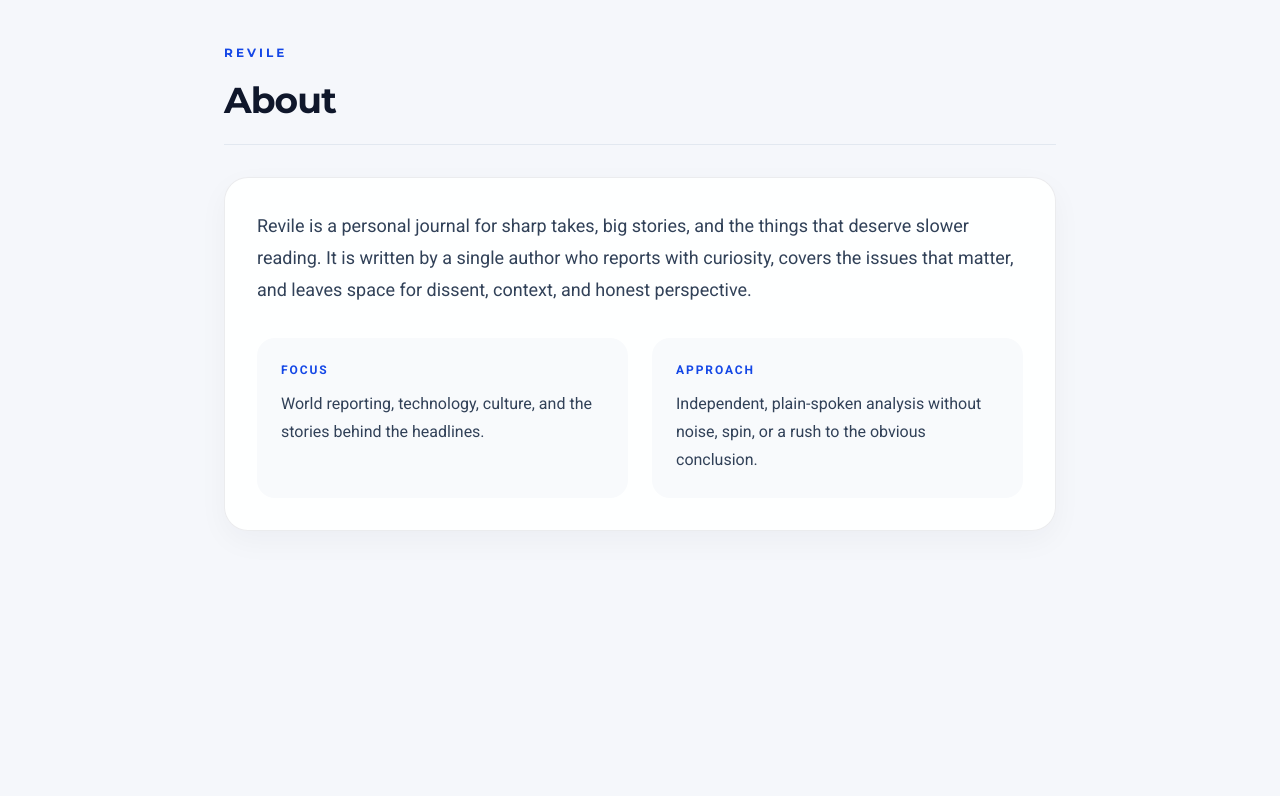
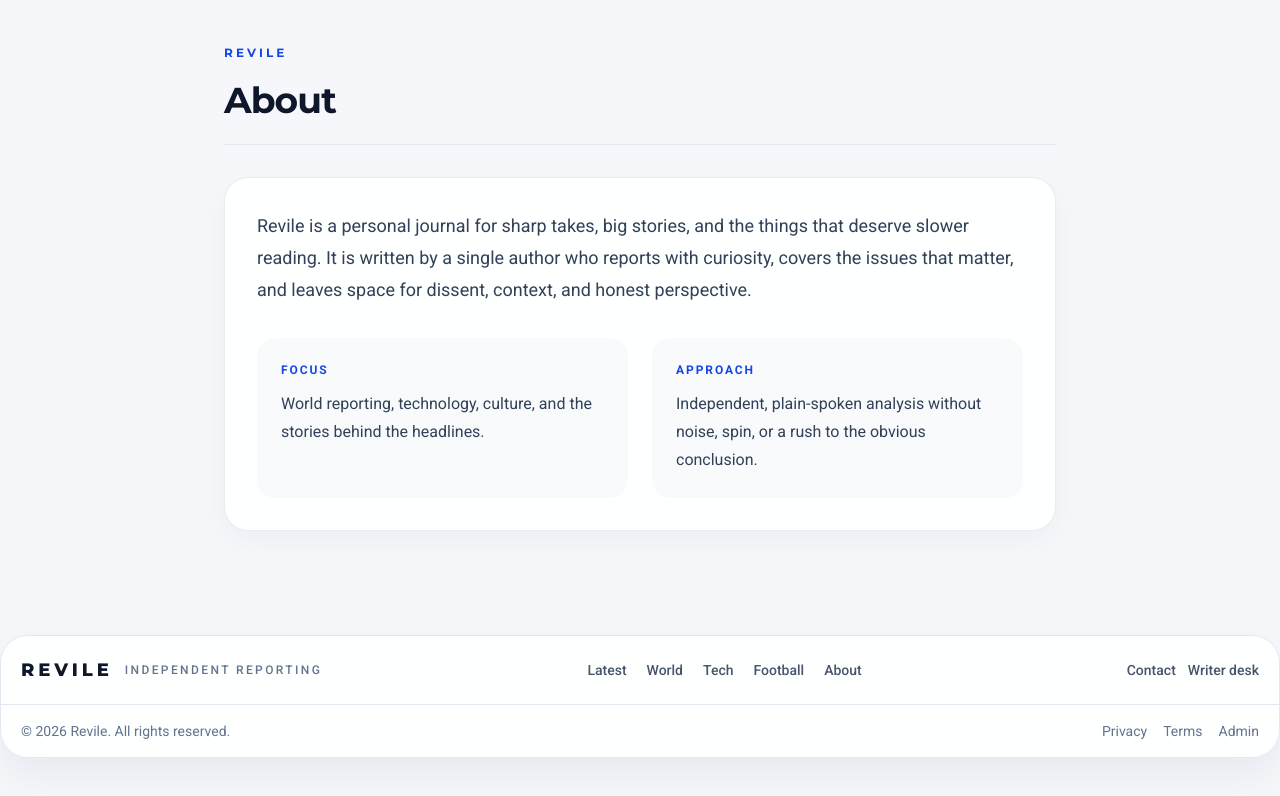
Before and after one commit to go-obito/revile-blog, a Next.js app: page /about in a window 1280 px wide. Shown: the top 796 px of the page. Built offline with nearby package versions, Linux system fonts and the light colour scheme.

Commit message:
feat: add SiteFooter component and integrate it into About, Post, and Tag pages; create social media icons and footer layout

```diff
--- a/src/app/about/page.tsx
+++ b/src/app/about/page.tsx
@@ -1,7 +1,9 @@
 import Link from "next/link";
+import { SiteFooter } from "@/components/SiteFooter";
 
 export default function AboutPage() {
   return (
+    <>
       <main className="mx-auto max-w-4xl px-4 py-10 sm:px-6 lg:px-8">
         <header className="mb-8 border-b border-slate-200 pb-6">
           <Link href="/" className="logo text-xs font-bold uppercase tracking-[0.26em] text-blue-700 hover:text-blue-900">Revile</Link>
@@ -31,5 +33,7 @@ export default function AboutPage() {
           </div>
         </article>
       </main>
+      <SiteFooter />
+    </>
   );
 }
--- a/src/app/posts/[slug]/page.tsx
+++ b/src/app/posts/[slug]/page.tsx
@@ -7,6 +7,7 @@ import { Post } from "@/lib/models/Post";
 import { Comment } from "@/lib/models/Comment";
 import { serializeComment } from "@/lib/serialize";
 import { MarkdownView } from "@/components/MarkdownView";
+import { SiteFooter } from "@/components/SiteFooter";
 import { TagPill } from "@/components/TagPill";
 
 const NAV_ITEMS = [
@@ -54,6 +55,7 @@ export default async function PostPage({ params }: { params: Promise<{ slug: str
   const publishedDate = post.publishedAt ? new Date(post.publishedAt).toLocaleDateString("en-US", { month: "short", day: "numeric", year: "numeric" }) : "Draft";
 
   return (
+    <>
     <main className="min-h-screen bg-[radial-gradient(circle_at_top,_rgba(59,130,246,0.12),_transparent_35%),linear-gradient(180deg,#f8fbff_0%,#eef4ff_100%)] text-slate-900">
       <header className="sticky top-0 z-50 border-b border-slate-200/80 bg-white/80 backdrop-blur-xl">
         <div className="mx-auto flex max-w-7xl items-center justify-between gap-4 px-4 py-3 sm:px-6 lg:px-8">
@@ -167,5 +169,7 @@ export default async function PostPage({ params }: { params: Promise<{ slug: str
         </article>
       </div>
     </main>
+    <SiteFooter />
+    </>
   );
 }
--- a/src/app/tags/[tag]/page.tsx
+++ b/src/app/tags/[tag]/page.tsx
@@ -2,6 +2,7 @@ import Link from "next/link";
 import { dbConnect } from "@/lib/db";
 import { Post } from "@/lib/models/Post";
 import { PostCard } from "@/components/PostCard";
+import { SiteFooter } from "@/components/SiteFooter";
 import { serializePost } from "@/lib/serialize";
 
 export default async function TagPage({ params }: { params: Promise<{ tag: string }> }) {
@@ -11,6 +12,7 @@ export default async function TagPage({ params }: { params: Promise<{ tag: strin
   const items = posts.map((post) => serializePost(post as Parameters<typeof serializePost>[0]));
 
   return (
+    <>
       <main className="mx-auto max-w-6xl px-4 py-10 sm:px-6 lg:px-8">
         <header className="mb-8 border-b border-stone-200 pb-6">
           <Link href="/" className="text-xs font-medium uppercase tracking-[0.22em] text-stone-500 hover:text-stone-900">Revile Blog</Link>
@@ -25,5 +27,7 @@ export default async function TagPage({ params }: { params: Promise<{ tag: strin
           <div className="rounded-2xl border border-dashed border-stone-300 bg-white p-12 text-center text-stone-600">No stories match this tag yet.</div>
         )}
       </main>
+      <SiteFooter />
+    </>
   );
 }
--- /dev/null
+++ b/src/components/facebook-icon.tsx
@@ -0,0 +1,12 @@
+export function FacebookIcon(props: React.ComponentProps<"svg">) {
+	return (
+		<svg
+			fill="currentColor"
+			viewBox="0 0 24 24"
+			xmlns="http://www.w3.org/2000/svg"
+			{...props}
+		>
+			<path d="M24,12.073c0,5.989-4.394,10.954-10.13,11.855v-8.363h2.789l0.531-3.46H13.87V9.86c0-0.947,0.464-1.869,1.95-1.869h1.509V5.045c0,0-1.37-0.234-2.679-0.234c-2.734,0-4.52,1.657-4.52,4.656v2.637H7.091v3.46h3.039v8.363C4.395,23.025,0,18.061,0,12.073c0-6.627,5.373-12,12-12S24,5.445,24,12.073z" />
+		</svg>
+	);
+}
--- /dev/null
+++ b/src/components/footer.tsx
@@ -0,0 +1,64 @@
+import Link from "next/link";
+
+const NAV_ITEMS = [
+	{ label: "Latest", href: "/" },
+	{ label: "World", href: "/tags/world" },
+	{ label: "Tech", href: "/tags/tech" },
+	{ label: "Football", href: "/tags/football" },
+	{ label: "About", href: "/about" },
+];
+
+export function Footer() {
+	return (
+		<footer className="mt-16">
+			<div className="mx-auto max-w-7xl rounded-[28px] border border-slate-200 bg-white/90 shadow-[0_18px_40px_rgba(15,23,42,0.06)] backdrop-blur-sm">
+				<div className="flex flex-col gap-5 px-5 py-5 md:flex-row md:items-center md:justify-between">
+					<div className="flex items-center gap-3">
+						<Link href="/" className="logo text-lg font-extrabold tracking-[0.22em] text-slate-900 hover:text-blue-700">
+							REVILE
+						</Link>
+						<span className="hidden text-xs font-medium uppercase tracking-[0.2em] text-slate-500 sm:inline-block">
+							Independent reporting
+						</span>
+					</div>
+
+					<nav className="flex flex-wrap items-center gap-3 text-sm font-medium text-slate-600 md:gap-5">
+						{NAV_ITEMS.map((item) => (
+							<Link
+								key={item.label}
+								href={item.href}
+								className="transition hover:text-slate-900"
+							>
+								{item.label}
+							</Link>
+						))}
+					</nav>
+
+					<div className="flex items-center gap-3 text-sm font-medium text-slate-600">
+						<a href="mailto:hello@revile.com" className="transition hover:text-slate-900">
+							Contact
+						</a>
+						<Link href="/admin/login" className="transition hover:text-slate-900">
+							Writer desk
+						</Link>
+					</div>
+				</div>
+
+				<div className="flex flex-col gap-2 border-t border-slate-200 px-5 py-4 text-sm text-slate-500 md:flex-row md:items-center md:justify-between">
+					<p>&copy; {new Date().getFullYear()} Revile. All rights reserved.</p>
+					<div className="flex flex-wrap items-center gap-4">
+						<Link href="/about" className="hover:text-slate-900">
+							Privacy
+						</Link>
+						<Link href="/about" className="hover:text-slate-900">
+							Terms
+						</Link>
+						<Link href="/admin/login" className="hover:text-slate-900">
+							Admin
+						</Link>
+					</div>
+				</div>
+			</div>
+		</footer>
+	);
+}
--- /dev/null
+++ b/src/components/instagram-icon.tsx
@@ -0,0 +1,12 @@
+export function InstagramIcon(props: React.ComponentProps<"svg">) {
+	return (
+		<svg
+			fill="currentColor"
+			viewBox="0 0 24 24"
+			xmlns="http://www.w3.org/2000/svg"
+			{...props}
+		>
+			<path d="M12 2.163c3.204 0 3.584.012 4.85.07 3.252.148 4.771 1.691 4.919 4.919.058 1.265.069 1.645.069 4.849 0 3.205-.012 3.584-.069 4.849-.149 3.225-1.664 4.771-4.919 4.919-1.266.058-1.644.07-4.85.07-3.204 0-3.584-.012-4.849-.07-3.26-.149-4.771-1.699-4.919-4.92-.058-1.265-.07-1.644-.07-4.849 0-3.204.013-3.583.07-4.849.149-3.227 1.664-4.771 4.919-4.919 1.266-.057 1.645-.069 4.849-.069zm0-2.163c-3.259 0-3.667.014-4.947.072-4.358.2-6.78 2.618-6.98 6.98-.059 1.281-.073 1.689-.073 4.948 0 3.259.014 3.668.072 4.948.2 4.354 2.618 6.78 6.98 6.98 1.281.058 1.689.072 4.948.072 3.259 0 3.668-.014 4.948-.072 4.354-.2 6.782-2.618 6.979-6.98.059-1.28.073-1.689.073-4.948 0-3.259-.014-3.667-.072-4.947-.196-4.354-2.617-6.78-6.979-6.98-1.281-.059-1.69-.073-4.949-.073zm0 5.838c-3.403 0-6.162 2.759-6.162 6.162s2.759 6.163 6.162 6.163 6.162-2.759 6.162-6.163c0-3.403-2.759-6.162-6.162-6.162zm0 10.162c-2.209 0-4-1.79-4-4 0-2.209 1.791-4 4-4s4 1.791 4 4c0 2.21-1.791 4-4 4zm6.406-11.845c-.796 0-1.441.645-1.441 1.44s.645 1.44 1.441 1.44c.795 0 1.439-.645 1.439-1.44s-.644-1.44-1.439-1.44z" />
+		</svg>
+	);
+}
--- /dev/null
+++ b/src/components/x-icon.tsx
@@ -0,0 +1,12 @@
+export function XIcon(props: React.ComponentProps<"svg">) {
+	return (
+		<svg
+			fill="currentColor"
+			viewBox="0 0 24 24"
+			xmlns="http://www.w3.org/2000/svg"
+			{...props}
+		>
+			<path d="m18.9,1.153h3.682l-8.042,9.189,9.46,12.506h-7.405l-5.804-7.583-6.634,7.583H.469l8.6-9.831L0,1.153h7.593l5.241,6.931,6.065-6.931Zm-1.293,19.494h2.039L6.482,3.239h-2.19l13.314,17.408Z" />
+		</svg>
+	);
+}
--- /dev/null
+++ b/src/components/youtube-icon.tsx
@@ -0,0 +1,12 @@
+export function YoutubeIcon(props: React.ComponentProps<"svg">) {
+	return (
+		<svg
+			fill="currentColor"
+			viewBox="0 0 24 24"
+			xmlns="http://www.w3.org/2000/svg"
+			{...props}
+		>
+			<path d="M23.498,6.186c-0.276-1.039-1.089-1.858-2.122-2.136C19.505,3.546,12,3.546,12,3.546s-7.505,0-9.377,0.504C1.591,4.328,0.778,5.147,0.501,6.186C0,8.061,0,12,0,12s0,3.939,0.501,5.814c0.276,1.039,1.089,1.859,2.122,2.136C4.495,20.455,12,20.455,12,20.455s7.505,0,9.376-0.504c1.033-0.278,1.846-1.097,2.122-2.136C24,15.939,24,12,24,12S24,8.061,23.498,6.186z M9.75,15.568V8.432L15.818,12L9.75,15.568z" />
+		</svg>
+	);
+}
```
Also changed, not shown: src/components/SiteFooter.tsx (+1 -75 lines). Lines whose indentation alone changed are shown as unchanged.
